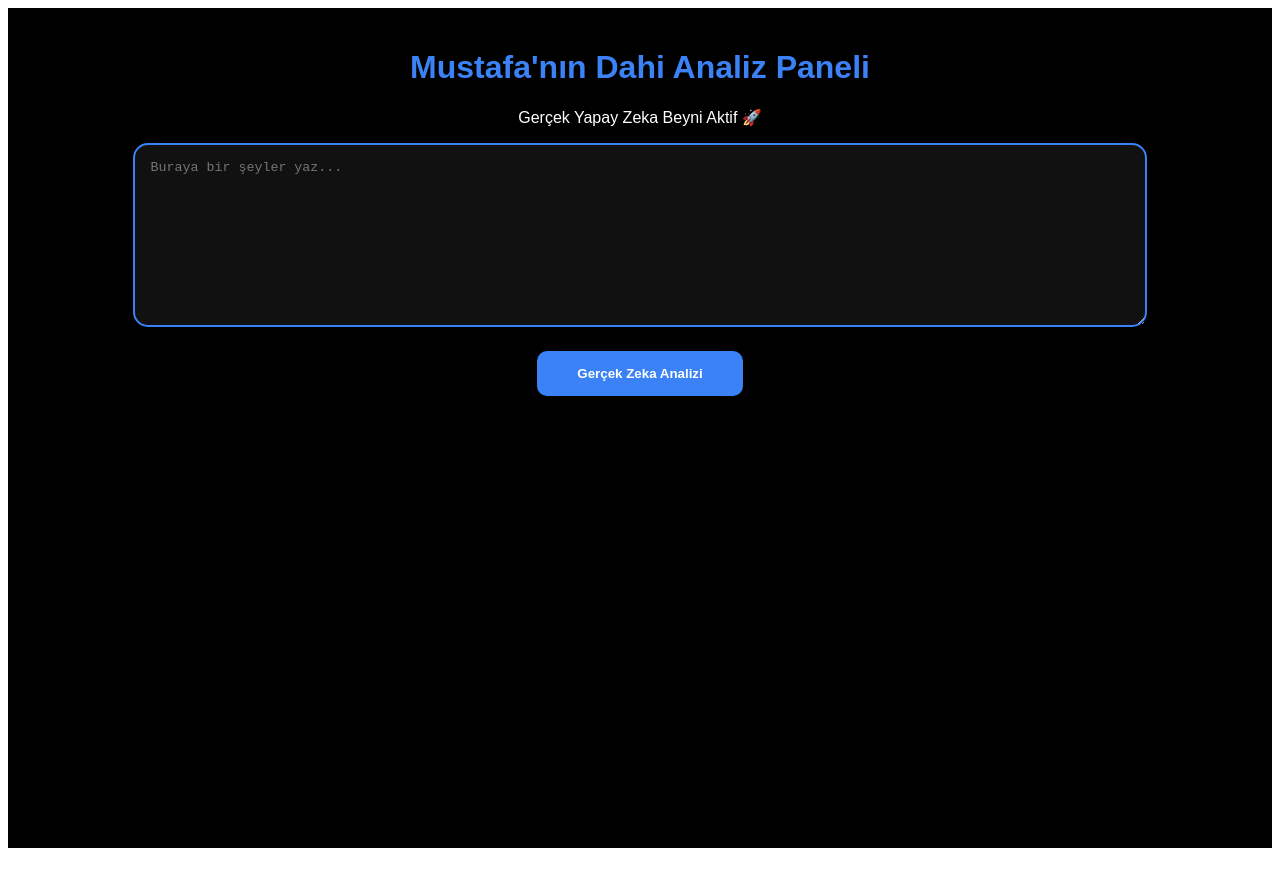
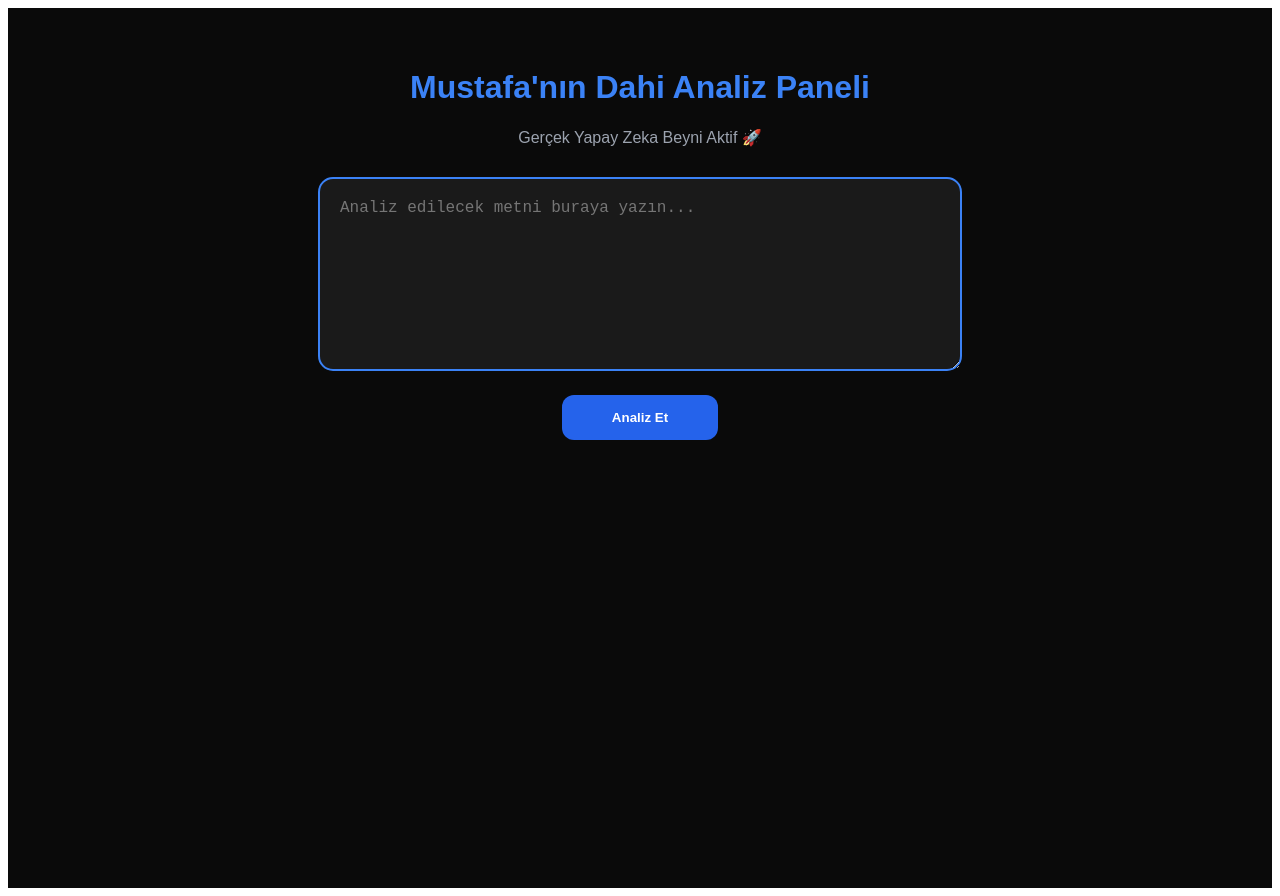
Before and after one commit to mustafaerentulunay2-arch/yapay-zeka-beyin, a Next.js app: page / in a window 1280 px wide. Before the commit the page ends 856 px from the top, so only its background shows below. Built offline with nearby package versions, Linux system fonts and the light colour scheme; no server answers.

Commit message:
Update page.tsx

```diff
--- a/app/page.tsx
+++ b/app/page.tsx
@@ -7,7 +7,7 @@ export default function MustafaZekaPaneli() {
   const [sonuc, setSonuc] = useState(null);
   const [yukleniyor, setYukleniyor] = useState(false);
 
-  // Vercel'deki anahtarı çeker
+  // Vercel Environment Variables kısmına eklediğin isimle birebir aynı olmalı
   const ANAHTAR = process.env.NEXT_PUBLIC_GEMINI_API_KEY;
 
   const analizEt = async () => {
@@ -17,55 +17,92 @@ export default function MustafaZekaPaneli() {
     setSonuc(null);
 
     try {
-      // Google API'sine anahtarı URL üzerinden gönderiyoruz
+      // 1. ADIM: Google API'sine istek atıyoruz
       const response = await fetch(`https://generativelanguage.googleapis.com/v1beta/models/gemini-1.5-flash:generateContent?key=${ANAHTAR}`, {
         method: 'POST',
         headers: { 'Content-Type': 'application/json' },
         body: JSON.stringify({
-          contents: [{ parts: [{ text: `Aşağıdaki metni analiz et ve sadece 'Olumlu' veya 'Olumsuz' diye cevap ver: ${metin}` }] }]
+          contents: [{
+            parts: [{
+              text: `Bu metnin duygusunu analiz et ve sadece 'Olumlu', 'Olumsuz' veya 'Nötr' yaz. Yanına bir de emoji ekle: ${metin}`
+            }]
+          }]
         })
       });
 
       const data = await response.json();
 
-      // Gelen cevabı ekrana yazdırıyoruz
-      if (data.candidates && data.candidates[0].content.parts[0].text) {
+      // 2. ADIM: Hata kontrolü
+      if (data.error) {
+        // Eğer API tarafında bir sorun varsa (anahtar hatası vb.) burası çalışır
+        setSonuc(`Hata: ${data.error.message}`);
+      } else if (data.candidates && data.candidates[0].content.parts[0].text) {
+        // Her şey yolundaysa sonucu göster
         setSonuc(data.candidates[0].content.parts[0].text);
       } else {
-        setSonuc("Cevap alınamadı, anahtarını kontrol et!");
+        setSonuc("Beklenmedik bir cevap yapısı geldi.");
       }
-    } catch (error) {
-      setSonuc("Bir hata oluştu. Bağlantıyı kontrol et!");
+
+    } catch (hata) {
+      // İnternet kesilmesi veya kod hatası durumunda burası çalışır
+      setSonuc("Bağlantı hatası! Lütfen internetini veya Vercel ayarlarını kontrol et.");
     } finally {
       setYukleniyor(false);
     }
   };
 
   return (
-    <div style={{ backgroundColor: '#000', color: '#fff', minHeight: '100vh', padding: '20px', textAlign: 'center', fontFamily: 'sans-serif' }}>
-      <h1 style={{ color: '#3b82f6' }}>Mustafa'nın Dahi Analiz Paneli</h1>
-      <p>Gerçek Yapay Zeka Beyni Aktif 🚀</p>
+    <div style={{ backgroundColor: '#0a0a0a', color: 'white', minHeight: '100vh', padding: '40px', textAlign: 'center', fontFamily: 'sans-serif' }}>
+      <h1 style={{ color: '#3b82f6', fontSize: '32px', fontWeight: 'bold' }}>Mustafa'nın Dahi Analiz Paneli</h1>
+      <p style={{ color: '#9ca3af', marginBottom: '30px' }}>Gerçek Yapay Zeka Beyni Aktif 🚀</p>
 
       <textarea
         value={metin}
         onChange={(e) => setMetin(e.target.value)}
-        placeholder="Buraya bir şeyler yaz..."
-        style={{ width: '80%', height: '150px', borderRadius: '15px', padding: '15px', backgroundColor: '#111', color: '#fff', border: '2px solid #3b82f6' }}
+        placeholder="Analiz edilecek metni buraya yazın..."
+        style={{
+          width: '100%',
+          maxWidth: '600px',
+          height: '150px',
+          padding: '20px',
+          borderRadius: '15px',
+          border: '2px solid #3b82f6',
+          backgroundColor: '#1a1a1a',
+          color: 'white',
+          fontSize: '16px'
+        }}
       />
-
       <br />
-
       <button
         onClick={analizEt}
         disabled={yukleniyor}
-        style={{ marginTop: '20px', padding: '15px 40px', borderRadius: '10px', backgroundColor: '#3b82f6', color: '#fff', border: 'none', cursor: 'pointer', fontWeight: 'bold' }}
+        style={{
+          marginTop: '20px',
+          padding: '15px 50px',
+          backgroundColor: yukleniyor ? '#4b5563' : '#2563eb',
+          color: 'white',
+          border: 'none',
+          borderRadius: '12px',
+          cursor: yukleniyor ? 'not-allowed' : 'pointer',
+          fontWeight: 'bold',
+          transition: '0.3s'
+        }}
       >
-        {yukleniyor ? 'Analiz Ediliyor...' : 'Gerçek Zeka Analizi'}
+        {yukleniyor ? 'Yapay Zeka Düşünüyor...' : 'Analiz Et'}
       </button>
 
       {sonuc && (
-        <div style={{ marginTop: '30px', padding: '20px', borderRadius: '15px', border: '2px dashed #3b82f6', fontSize: '24px' }}>
-          {sonuc}
+        <div style={{
+          marginTop: '40px',
+          padding: '30px',
+          border: '3px solid #2563eb',
+          borderRadius: '20px',
+          backgroundColor: '#111827',
+          maxWidth: '600px',
+          marginLeft: 'auto',
+          marginRight: 'auto'
+        }}>
+          <p style={{ fontSize: '24px', fontWeight: 'bold' }}>{sonuc}</p>
         </div>
       )}
     </div>
```
